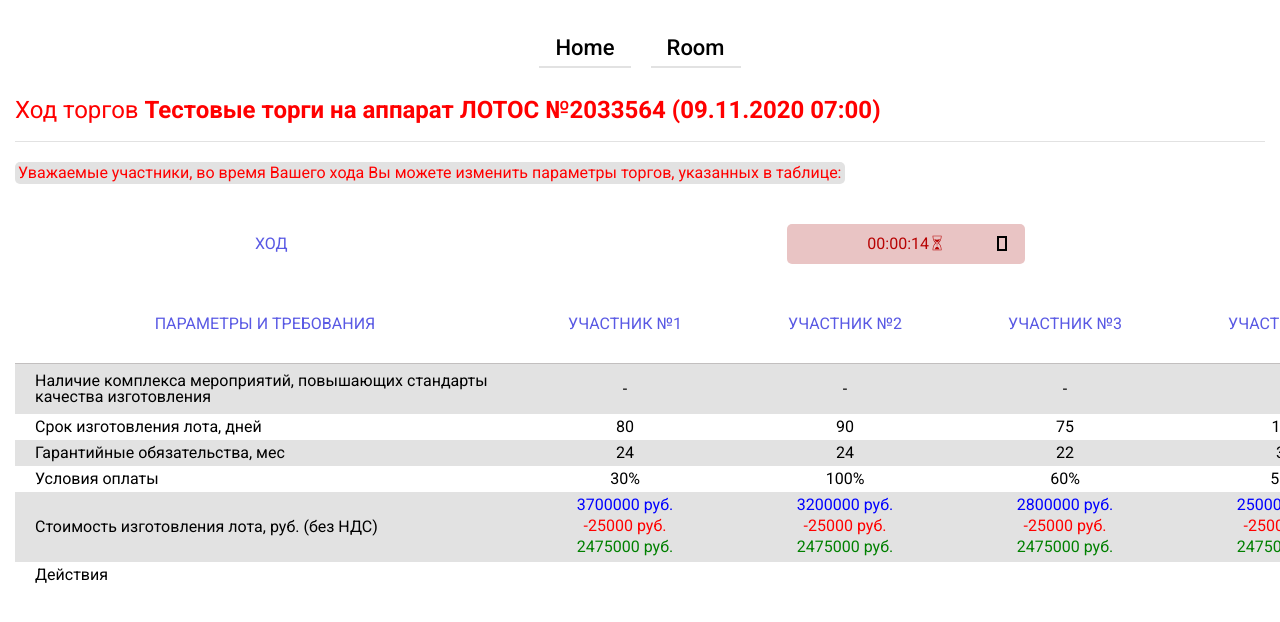
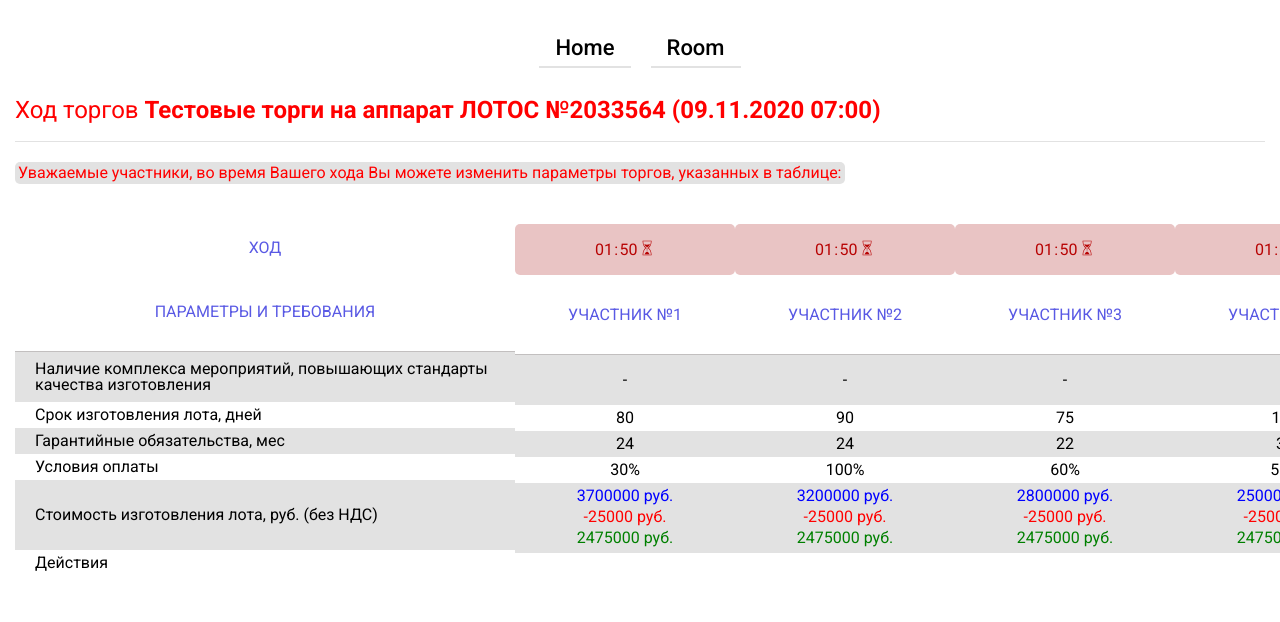
Before and after one commit to teacher-cheater/lotus_test, a React (Create React App) app: page /room in a window 1280 px wide. Shown: the top 622 px of the page. Built offline with nearby package versions, Linux system fonts and the light colour scheme.

Commit message:
add timer

```diff
--- a/src/App.js
+++ b/src/App.js
@@ -1,3 +1,5 @@
+import React, { useState } from "react";
+
 import Room from "./components/Room/Room";
 import Home from "./components/Home/Home";
 
@@ -11,6 +13,8 @@ import {
 
 import './App.css';
 
+//const [timer, setTimer] = useState(120);
+//console.log(timer);
 
 function App() {
   return (
--- a/src/components/Member/Member.jsx
+++ b/src/components/Member/Member.jsx
@@ -1,6 +1,10 @@
-import React from "react";
+import React, { useState, useEffect } from "react";
+import { GiSandsOfTime } from "react-icons/gi";
 
 import s from "./Member.module.css";
+
+const getPadTime = (time) => time.toString().padStart(2, "0");
+
 function Member({
   name,
   time,
@@ -12,9 +16,29 @@ function Member({
   actions,
   id,
 }) {
+  const [timeLeft, setTimeLeft] = useState(2 * 60);
+  const minutes = getPadTime(Math.floor(timeLeft / 60));
+  const seconds = getPadTime(timeLeft - minutes * 60);
+  //const [isCounting, setIsCouting] = useState(true);
+  useEffect(() => {
+    const interval = setInterval(() => {
+      setTimeLeft((timeLeft) => (timeLeft >= 1 ? timeLeft - 1 : 0));
+    }, 1000);
+  }, []);
+  console.log(timeLeft);
+
   return (
     <div>
       <div className={s.items}>
+        <div className={s.timer}>
+          <span>{minutes}</span>
+          <span> : </span>
+          <span>{seconds}</span>
+
+          <span>
+            <GiSandsOfTime />
+          </span>
+        </div>
         <div className={s.item}>
           {name} №{id}
         </div>
--- a/src/components/Member/Member.module.css
+++ b/src/components/Member/Member.module.css
@@ -11,6 +11,27 @@
   text-transform: uppercase;
   border-bottom: 1px solid #c2bfbf;
 }
+.timer {
+  text-align: center;
+  color: rgb(184, 3, 3);
+  background: rgb(233, 196, 196);
+  padding: 16px 80px;
+  border-radius: 5px;
+  display: flex;
+  justify-content: space-between;
+  align-items: center;
+  position: relative;
+  min-height: 16px;
+}
+/*.timer::after {
+  content: "";
+  position: absolute;
+  top: 12px;
+  right: 18px;
+  width: 10px;
+  height: 15px;
+  border: 2px solid #000;
+}*/
 .standart {
   background-color: #e2e2e2;
   padding: 5px 20px;
--- a/src/components/Parameters/Parameters.jsx
+++ b/src/components/Parameters/Parameters.jsx
@@ -4,6 +4,9 @@ import s from "../Room/Room.module.css";
 function Parameters() {
   return (
     <div className={s.items}>
+      <div className={s.text}>
+        <p>ХОД</p>
+      </div>
       <div className={s.item}>Параметры и требования</div>
       <p className={s.standart}>
         Наличие комплекса мероприятий, повышающих стандарты качества
--- a/src/components/Room/Room.jsx
+++ b/src/components/Room/Room.jsx
@@ -2,7 +2,6 @@ import React from "react";
 import Member from "../Member/Member";
 import Parameters from "../Parameters/Parameters";
 
-import { GiSandsOfTime } from "react-icons/gi";
 import { data } from "../../data/data";
 import s from "./Room.module.css";
 
@@ -21,7 +20,7 @@ function Room() {
           Уважаемые участники, во время Вашего хода Вы можете изменить параметры
           торгов, указанных в таблице:
         </h3>
-        <div className={s.block}>
+        {/*<div className={s.block}>
           <p className={s.text}>ХОД</p>
           <div className={s.timer}>
             <span> 00:00:14 </span>
@@ -29,7 +28,7 @@ function Room() {
               <GiSandsOfTime />
             </span>
           </div>
-        </div>
+        </div>*/}
         <div className={s.table}>
           <Parameters />
           {data.map((elem, index) => (
--- a/src/components/Room/Room.module.css
+++ b/src/components/Room/Room.module.css
@@ -40,27 +40,11 @@
   justify-content: center;
   align-items: center;
   text-transform: uppercase;
+
+  padding: 16px 80px;
+  min-height: 16px;
 }
-.timer {
-  text-align: center;
-  color: rgb(184, 3, 3);
-  background: rgb(233, 196, 196);
-  padding: 0px 80px;
-  border-radius: 5px;
-  display: flex;
-  justify-content: space-between;
-  align-items: center;
-  position: relative;
-}
-.timer::after {
-  content: "";
-  position: absolute;
-  top: 12px;
-  right: 18px;
-  width: 10px;
-  height: 15px;
-  border: 2px solid #000;
-}
+
 .table {
   width: 1600px;
   display: grid;
```
